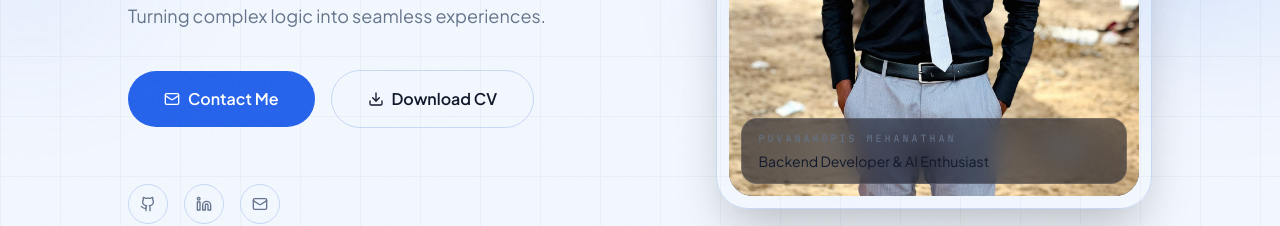
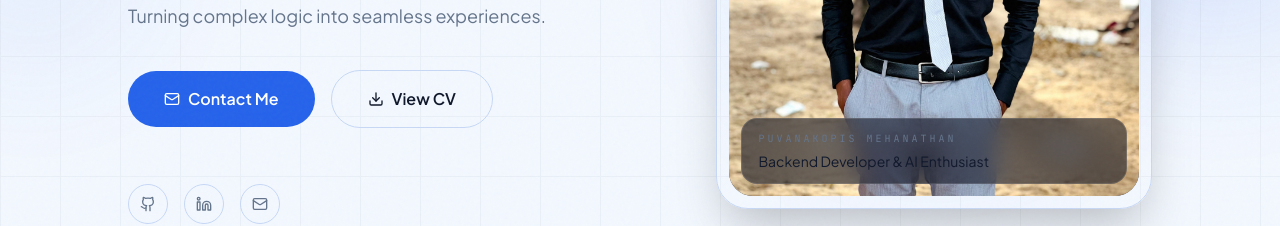
Before and after one commit to puvanakopis/new_portfolio, a Next.js app: page / in a window 1280 px wide. Shown: the part 484-710 px from the top of the page. Built offline with nearby package versions, Linux system fonts and the light colour scheme.

Commit message:
update Hero section layout and improve button links

```diff
--- a/components/sections/Hero.tsx
+++ b/components/sections/Hero.tsx
@@ -41,7 +41,7 @@ export function Hero() {
 
       <div className="section-container relative z-10 pt-32 pb-20">
         <div className="grid gap-14 lg:grid-cols-[1.1fr_0.9fr] items-center">
-          <div className="max-w-3xl">
+          <div className="max-w-3xl text-center lg:text-left">
             {/* Badge */}
             <motion.div
               initial={{ opacity: 0, y: 20 }}
@@ -98,7 +98,7 @@ export function Hero() {
               initial={{ opacity: 0, y: 20 }}
               animate={{ opacity: 1, y: 0 }}
               transition={{ duration: 0.6, delay: 0.45 }}
-              className="flex flex-wrap items-center gap-4 mb-14"
+              className="flex flex-wrap items-center justify-center lg:justify-start gap-4 mb-14"
             >
               <Button
                 href="mailto:puvanakopis@gmail.com"
@@ -108,13 +108,14 @@ export function Hero() {
                 Contact Me
               </Button>
               <Button
-                href="/Puvanakopis_AI_ML.pdf"
+                href="https://drive.google.com/file/d/1pAiO-_XCA6V3c1T7Voce_KRzIXLQrlvr/view?usp=drive_link"
                 variant="outline"
                 size="lg"
-                download
+                target="_blank"
+                rel="noopener noreferrer"
               >
                 <Download size={16} />
-                Download CV
+                View CV
               </Button>
             </motion.div>
 
@@ -125,7 +126,7 @@ export function Hero() {
               transition={{ duration: 0.6, delay: 0.55 }}
               className="flex flex-col gap-6"
             >
-              <div className="flex items-center gap-4">
+              <div className="flex items-center justify-center lg:justify-start gap-4">
                 {[
                   { icon: Github, href: "https://github.com/puvanakopis", label: "GitHub" },
                   { icon: Linkedin, href: "https://linkedin.com/in/puvanakopis", label: "LinkedIn" },
```
